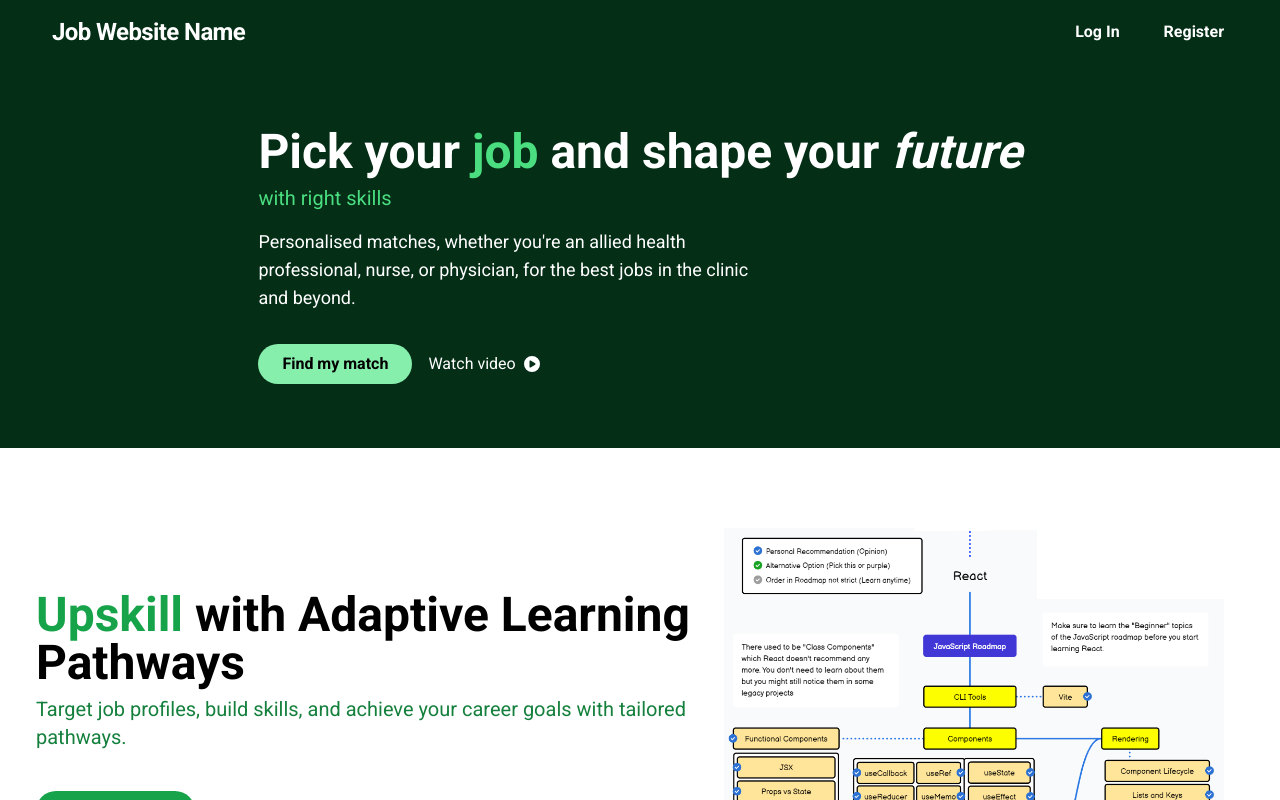
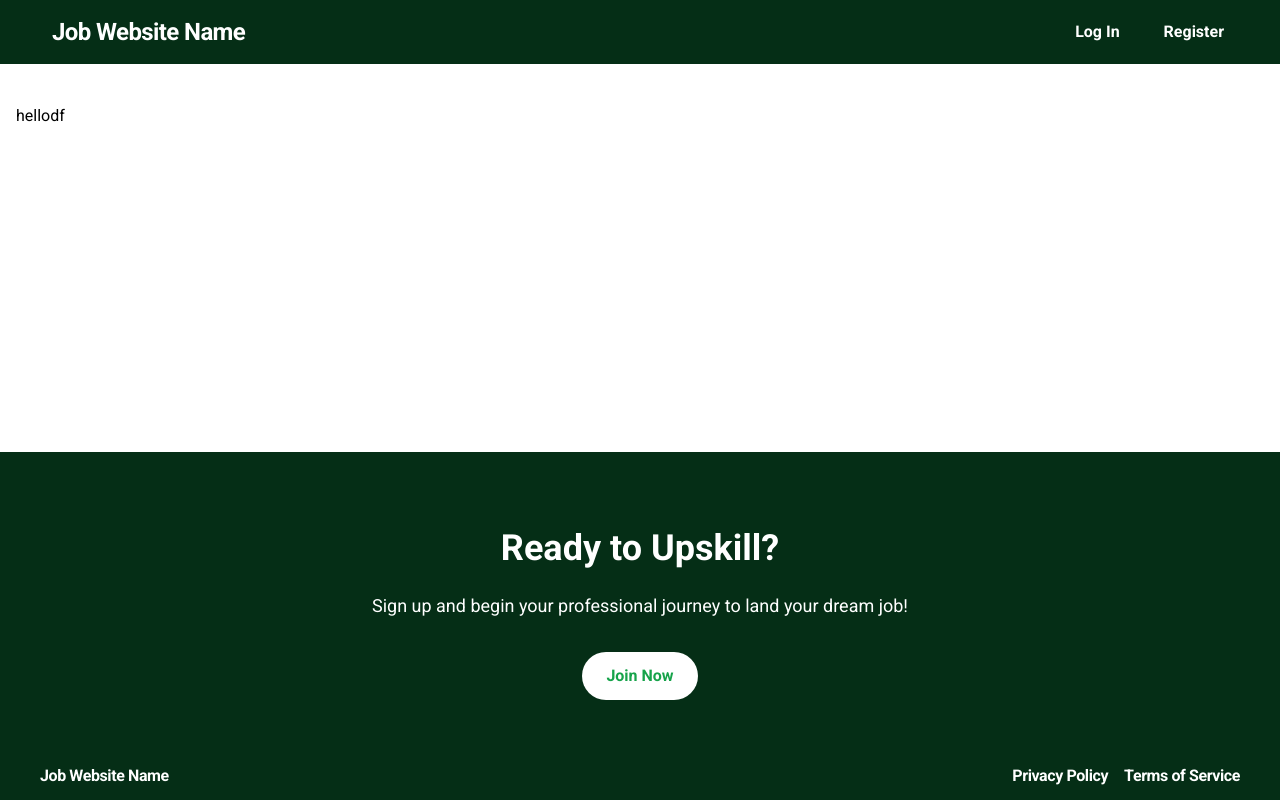
Before and after one commit to Satyajeet-Das/SIH-Beta-Prototype, a React (Vite) app in the folder frontend/: page /skill-gap in a window 1280 px wide. Before the commit this address led to /. Shown: the top 800 px of the page. Built offline with nearby package versions, Linux system fonts and the light colour scheme.

Commit message:
adding the skill gap page and layout1

```diff
--- a/frontend/src/App.tsx
+++ b/frontend/src/App.tsx
@@ -5,7 +5,9 @@ import {
   Routes,
 } from "react-router-dom";
 import Layout from "./layouts/Layout";
+import {Layout1} from "./layouts/Layout";
 import LearningPathways from "./pages/Learning_Pathways";
+
 
 function App() {
   return (
@@ -20,7 +22,15 @@ function App() {
             </Layout>
           }
         />
-        <Route path="*" element={<Navigate to="/" />} />
+                <Route
+          path="/skill-gap"
+          element={
+            <Layout1>
+              hellodf
+            </Layout1>
+          }
+        />
+        {/* <Route path="*" element={<Navigate to="/" />} /> */}
       </Routes>
     </Router>
   );
--- a/frontend/src/layouts/Layout.tsx
+++ b/frontend/src/layouts/Layout.tsx
@@ -20,3 +20,16 @@ const Layout = ({children} : Props) => {
 }
 
 export default Layout;
+
+const Layout1 = ({children} : Props) => {
+    return (
+        <div className="flex w-full flex-col min-h-screen">
+            <Header />
+            <div className="mx-4 py-10 flex-1">
+                {children}
+            </div>
+            <Footer />
+        </div>
+    );
+}
+export {Layout1};
```
Also changed, not shown: frontend/src/pages/skillGap.tsx (added, +7 -0 lines).
